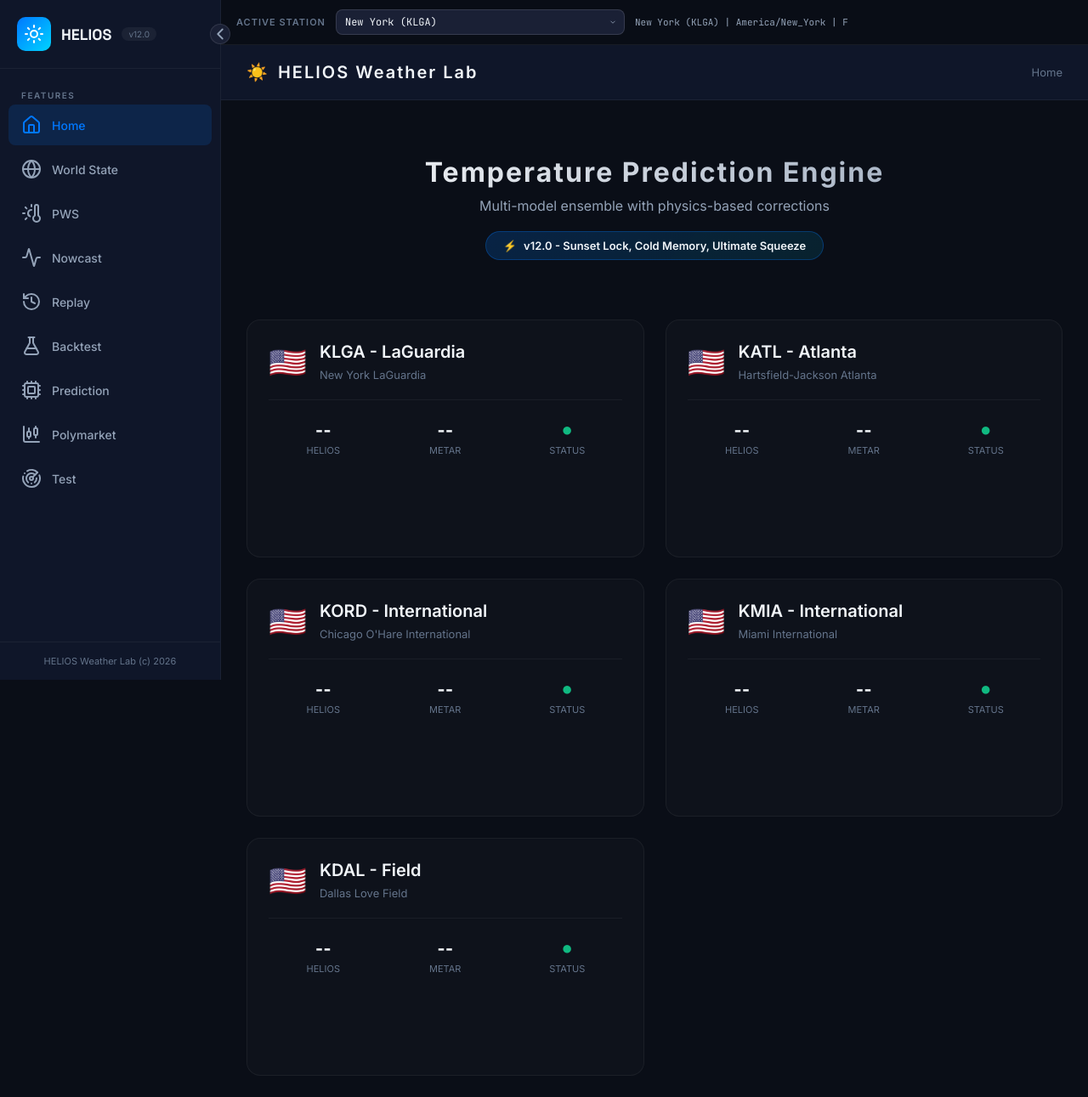
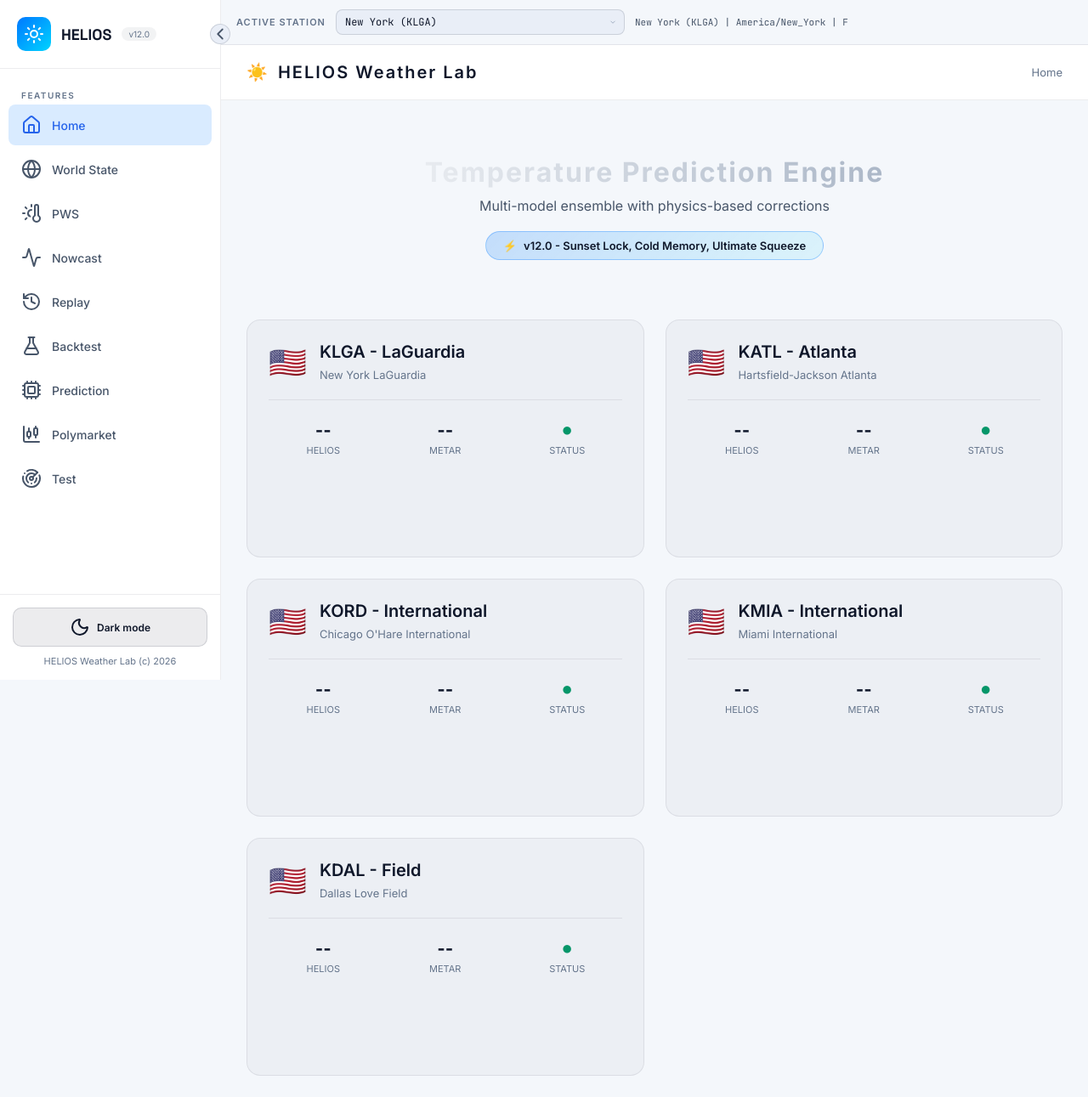
Before and after one commit to anx00/helios, a FastAPI app: page / in a window 1280 px wide. Shown: the whole page at 85% size. Run offline with FastAPI, Linux system fonts and the light colour scheme; data comes from the database, SQL or seed files in the repository; data that the repository does not hold is empty; some libraries are stand-ins or nearby versions.

Commit message:
modo claro

```diff
--- a/static/style.css
+++ b/static/style.css
@@ -1,7 +1,14 @@
 :root {
     --bg-color: #050510;
+    --bg-gradient-a: rgba(255, 140, 0, 0.15);
+    --bg-gradient-b: rgba(0, 191, 255, 0.1);
     --card-bg: rgba(20, 20, 35, 0.6);
+    --card-hover-bg: rgba(24, 24, 40, 0.82);
     --glass-border: rgba(255, 255, 255, 0.1);
+    --surface-border: rgba(255, 255, 255, 0.05);
+    --surface-soft: rgba(255, 255, 255, 0.02);
+    --surface-hover: rgba(255, 255, 255, 0.08);
+    --shadow-color: rgba(0, 0, 0, 0.3);
     --text-primary: #ffffff;
     --text-secondary: #a0a0b0;
     --accent-gold: #FFD700;
@@ -12,16 +19,40 @@
     --font-main: 'Space Grotesk', sans-serif;
 }
 
+:root[data-theme='light'],
+body[data-theme='light'] {
+    --bg-color: #f3f6fb;
+    --bg-gradient-a: rgba(59, 130, 246, 0.12);
+    --bg-gradient-b: rgba(16, 185, 129, 0.08);
+    --card-bg: rgba(255, 255, 255, 0.82);
+    --card-hover-bg: rgba(255, 255, 255, 0.96);
+    --glass-border: rgba(15, 23, 42, 0.08);
+    --surface-border: rgba(15, 23, 42, 0.08);
+    --surface-soft: rgba(15, 23, 42, 0.03);
+    --surface-hover: rgba(15, 23, 42, 0.06);
+    --shadow-color: rgba(15, 23, 42, 0.12);
+    --text-primary: #0f172a;
+    --text-secondary: #475569;
+    --accent-gold: #b45309;
+    --accent-orange: #ea580c;
+    --accent-blue: #2563eb;
+    --accent-green: #059669;
+}
+
 body {
     margin: 0;
     padding: 0;
     background-color: var(--bg-color);
     background-image:
-        radial-gradient(circle at 10% 20%, rgba(255, 140, 0, 0.15) 0%, transparent 20%),
-        radial-gradient(circle at 90% 80%, rgba(0, 191, 255, 0.1) 0%, transparent 20%);
+        radial-gradient(circle at 10% 20%, var(--bg-gradient-a) 0%, transparent 20%),
+        radial-gradient(circle at 90% 80%, var(--bg-gradient-b) 0%, transparent 20%);
     color: var(--text-primary);
     font-family: var(--font-main);
     min-height: 100vh;
+}
+
+body[data-theme='light'] {
+    color-scheme: light;
 }
 
 .app-container {
@@ -38,6 +69,34 @@ header {
     padding: 20px 30px;
     margin-bottom: 40px;
     border-radius: 16px;
+}
+
+.theme-toggle {
+    display: inline-flex;
+    align-items: center;
+    justify-content: center;
+    gap: 8px;
+    border: 1px solid var(--glass-border);
+    background: var(--surface-soft);
+    color: var(--text-primary);
+    border-radius: 999px;
+    padding: 8px 14px;
+    font: inherit;
+    font-size: 13px;
+    font-weight: 600;
+    cursor: pointer;
+    transition: all 0.2s ease;
+}
+
+.theme-toggle:hover {
+    transform: translateY(-1px);
+    border-color: var(--accent-blue);
+    background: var(--surface-hover);
+}
+
+.theme-toggle i {
+    width: 16px;
+    height: 16px;
 }
 
 .logo {
--- /dev/null
+++ b/static/theme.js
@@ -0,0 +1,89 @@
+(function () {
+    const STORAGE_KEY = 'heliosTheme';
+    const THEMES = new Set(['dark', 'light']);
+
+    function getPreferredTheme() {
+        if (typeof window === 'undefined') return 'dark';
+        try {
+            const stored = window.localStorage.getItem(STORAGE_KEY);
+            if (THEMES.has(stored)) return stored;
+        } catch (_) {}
+
+        if (window.matchMedia && window.matchMedia('(prefers-color-scheme: light)').matches) {
+            return 'light';
+        }
+        return 'dark';
+    }
+
+    function setTheme(theme, persist) {
+        const nextTheme = THEMES.has(theme) ? theme : 'dark';
+        const root = document.documentElement;
+        root.dataset.theme = nextTheme;
+        root.style.colorScheme = nextTheme;
+        if (document.body) {
+            document.body.dataset.theme = nextTheme;
+        }
+
+        document.querySelectorAll('[data-theme-toggle]').forEach((button) => {
+            const icon = button.querySelector('[data-theme-icon]');
+            const label = button.querySelector('[data-theme-label]');
+            const isDark = nextTheme === 'dark';
+            const nextLabel = isDark ? 'Light mode' : 'Dark mode';
+
+            button.setAttribute('aria-label', `Switch to ${isDark ? 'light' : 'dark'} mode`);
+            button.title = `Switch to ${isDark ? 'light' : 'dark'} mode`;
+            button.dataset.theme = nextTheme;
+
+            if (icon) {
+                icon.setAttribute('data-lucide', isDark ? 'sun' : 'moon');
+            }
+            if (label) {
+                label.textContent = nextLabel;
+            }
+        });
+
+        if (persist) {
+            try {
+                window.localStorage.setItem(STORAGE_KEY, nextTheme);
+            } catch (_) {}
+        }
+
+        if (window.lucide && typeof window.lucide.createIcons === 'function') {
+            window.lucide.createIcons();
+        }
+
+        return nextTheme;
+    }
+
+    function toggleTheme() {
+        const currentTheme = document.documentElement.dataset.theme || getPreferredTheme();
+        return setTheme(currentTheme === 'dark' ? 'light' : 'dark', true);
+    }
+
+    function init() {
+        setTheme(getPreferredTheme(), false);
+        window.toggleTheme = toggleTheme;
+
+        window.addEventListener('storage', (event) => {
+            if (event.key === STORAGE_KEY && THEMES.has(event.newValue)) {
+                setTheme(event.newValue, false);
+            }
+        });
+    }
+
+    if (document.readyState === 'loading') {
+        document.addEventListener('DOMContentLoaded', init, { once: true });
+    } else {
+        init();
+    }
+
+    window.HeliosTheme = {
+        get() {
+            return document.documentElement.dataset.theme || getPreferredTheme();
+        },
+        set(theme) {
+            return setTheme(theme, true);
+        },
+        toggle: toggleTheme,
+    };
+})();
--- a/templates/base.html
+++ b/templates/base.html
@@ -4,6 +4,20 @@
 <head>
     <meta charset="UTF-8">
     <meta name="viewport" content="width=device-width, initial-scale=1.0">
+    <script>
+        (function () {
+            const storageKey = 'heliosTheme';
+            let theme = null;
+            try {
+                theme = localStorage.getItem(storageKey);
+            } catch (_) {}
+            if (theme !== 'light' && theme !== 'dark') {
+                theme = window.matchMedia && window.matchMedia('(prefers-color-scheme: light)').matches ? 'light' : 'dark';
+            }
+            document.documentElement.dataset.theme = theme;
+            document.documentElement.style.colorScheme = theme;
+        })();
+    </script>
     <title>{% block title %}HELIOS Weather Lab{% endblock %}</title>
     <!-- Fonts -->
     <link rel="preconnect" href="https://fonts.googleapis.com">
@@ -15,6 +29,7 @@
     <script src="https://unpkg.com/lucide@latest"></script>
     <!-- Chart.js -->
     <script src="https://cdn.jsdelivr.net/npm/chart.js"></script>
+    <script src="/static/theme.js" defer></script>
     <!-- Styles -->
     <link href="/static/style.css" rel="stylesheet">
 
@@ -25,6 +40,13 @@
             --bg-primary: #0a0e17;
             --bg-secondary: #0f1629;
             --bg-tertiary: #1a2035;
+            --surface-primary: rgba(255, 255, 255, 0.03);
+            --surface-secondary: rgba(255, 255, 255, 0.05);
+            --surface-tertiary: rgba(255, 255, 255, 0.08);
+            --surface-hover: rgba(255, 255, 255, 0.05);
+            --border-subtle: rgba(255, 255, 255, 0.05);
+            --border-strong: rgba(255, 255, 255, 0.1);
+            --topbar-bg: rgba(10, 14, 23, 0.96);
             --accent-blue: #0078FF;
             --accent-green: #10B981;
             --accent-yellow: #F4D03F;
@@ -32,6 +54,24 @@
             --text-main: #f1f5f9;
             --text-secondary: #94a3b8;
             --text-muted: #64748b;
+            --shadow-color: rgba(0, 0, 0, 0.35);
+        }
+
+        :root[data-theme='light'] {
+            --bg-primary: #f4f7fb;
+            --bg-secondary: #ffffff;
+            --bg-tertiary: #e9eef7;
+            --surface-primary: rgba(15, 23, 42, 0.03);
+            --surface-secondary: rgba(15, 23, 42, 0.05);
+            --surface-tertiary: rgba(15, 23, 42, 0.08);
+            --surface-hover: rgba(15, 23, 42, 0.06);
+            --border-subtle: rgba(15, 23, 42, 0.08);
+            --border-strong: rgba(15, 23, 42, 0.14);
+            --topbar-bg: rgba(244, 247, 251, 0.96);
+            --text-main: #0f172a;
+            --text-secondary: #475569;
+            --text-muted: #64748b;
+            --shadow-color: rgba(15, 23, 42, 0.12);
         }
 
         * {
@@ -52,7 +92,7 @@
         select {
             background: var(--bg-tertiary);
             color: var(--text-main);
-            border: 1px solid rgba(255, 255, 255, 0.12);
+            border: 1px solid var(--border-strong);
             border-radius: 8px;
             padding: 7px 28px 7px 10px;
             font-size: 12px;
@@ -85,7 +125,7 @@
         .sidebar {
             width: var(--sidebar-width);
             background: var(--bg-secondary);
-            border-right: 1px solid rgba(255, 255, 255, 0.05);
+            border-right: 1px solid var(--border-subtle);
             display: flex;
             flex-direction: column;
             position: fixed;
@@ -190,7 +230,7 @@
 
         .sidebar.collapsed .nav-station .nav-item:hover {
             opacity: 1;
-            background: rgba(255, 255, 255, 0.05);
+            background: var(--surface-hover);
         }
 
         .sidebar.collapsed .nav-station .nav-item.active {
@@ -214,7 +254,7 @@
 
         .sidebar-header {
             padding: 20px;
-            border-bottom: 1px solid rgba(255, 255, 255, 0.05);
+            border-bottom: 1px solid var(--border-subtle);
             display: flex;
             align-items: center;
             gap: 12px;
@@ -243,7 +283,7 @@
         .sidebar-version {
             font-size: 10px;
             color: var(--text-muted);
-            background: rgba(255, 255, 255, 0.05);
+            background: var(--surface-secondary);
             padding: 2px 8px;
             border-radius: 10px;
             white-space: nowrap;
@@ -258,7 +298,7 @@
             width: 24px;
             height: 24px;
             background: var(--bg-tertiary);
-            border: 1px solid rgba(255, 255, 255, 0.1);
+            border: 1px solid var(--border-strong);
             border-radius: 50%;
             display: flex;
             align-items: center;
@@ -310,8 +350,8 @@
             margin: 4px 6px 16px;
             padding: 12px;
             border-radius: 10px;
-            border: 1px solid rgba(255, 255, 255, 0.07);
-            background: rgba(255, 255, 255, 0.02);
+            border: 1px solid var(--border-subtle);
+            background: var(--surface-primary);
         }
 
         .sidebar-station-label {
@@ -354,7 +394,7 @@
         }
 
         .nav-item:hover {
-            background: rgba(255, 255, 255, 0.05);
+            background: var(--surface-hover);
             color: var(--text-main);
         }
 
@@ -373,7 +413,7 @@
         /* Station Submenu */
         .nav-station {
             margin-left: 10px;
-            border-left: 2px solid rgba(255, 255, 255, 0.1);
+            border-left: 2px solid var(--border-strong);
             padding-left: 15px;
             transition: all 0.3s;
         }
@@ -398,7 +438,7 @@
         }
 
         .station-header:hover {
-            background: rgba(255, 255, 255, 0.03);
+            background: var(--surface-hover);
         }
 
         .station-header .station-flag {
@@ -418,12 +458,51 @@
         /* Sidebar Footer */
         .sidebar-footer {
             padding: 15px;
-            border-top: 1px solid rgba(255, 255, 255, 0.05);
+            border-top: 1px solid var(--border-subtle);
             font-size: 11px;
             color: var(--text-muted);
             text-align: center;
             white-space: nowrap;
             overflow: hidden;
+            display: flex;
+            flex-direction: column;
+            gap: 10px;
+        }
+
+        .theme-toggle {
+            display: inline-flex;
+            align-items: center;
+            justify-content: center;
+            gap: 8px;
+            width: 100%;
+            border: 1px solid var(--border-strong);
+            background: var(--surface-tertiary);
+            color: var(--text-main);
+            border-radius: 10px;
+            padding: 10px 12px;
+            font: inherit;
+            font-size: 12px;
+            font-weight: 600;
+            cursor: pointer;
+            transition: all 0.2s ease;
+        }
+
+        .theme-toggle:hover {
+            background: var(--surface-hover);
+            border-color: var(--accent-blue);
+        }
+
+        .theme-toggle i {
+            width: 14px;
+            height: 14px;
+        }
+
+        .sidebar.collapsed .theme-toggle {
+            padding: 10px;
+        }
+
+        .sidebar.collapsed .theme-toggle span {
+            display: none;
         }
 
         /* ============================================
@@ -451,8 +530,8 @@
             position: sticky;
             top: 0;
             z-index: 900;
-            background: rgba(10, 14, 23, 0.96);
-            border-bottom: 1px solid rgba(255, 255, 255, 0.06);
+            background: var(--topbar-bg);
+            border-bottom: 1px solid var(--border-subtle);
             backdrop-filter: blur(8px);
         }
 
@@ -508,7 +587,7 @@
         .page-header {
             padding: 20px 30px;
             background: var(--bg-secondary);
-            border-bottom: 1px solid rgba(255, 255, 255, 0.05);
+            border-bottom: 1px solid var(--border-subtle);
             display: flex;
             align-items: center;
             justify-content: space-between;
@@ -548,8 +627,8 @@
            UTILITIES
         ============================================ */
         .glass-panel {
-            background: rgba(255, 255, 255, 0.02);
-            border: 1px solid rgba(255, 255, 255, 0.05);
+            background: var(--surface-primary);
+            border: 1px solid var(--border-subtle);
             border-radius: 12px;
             backdrop-filter: blur(10px);
         }
@@ -614,6 +693,10 @@
         </nav>
 
         <div class="sidebar-footer">
+            <button class="theme-toggle" type="button" onclick="toggleTheme()" data-theme-toggle aria-label="Switch theme">
+                <i data-lucide="sun" data-theme-icon></i>
+                <span data-theme-label>Light mode</span>
+            </button>
             <span>HELIOS Weather Lab (c) 2026</span>
         </div>
     </aside>
--- a/templates/home.html
+++ b/templates/home.html
@@ -21,8 +21,8 @@
         }
 
         .station-card {
-            background: rgba(255, 255, 255, 0.02);
-            border: 1px solid rgba(255, 255, 255, 0.05);
+            background: var(--surface-primary);
+            border: 1px solid var(--border-subtle);
             border-radius: 16px;
             padding: 25px;
             transition: all 0.3s;
@@ -34,7 +34,7 @@
         .station-card:hover {
             border-color: var(--accent-blue);
             transform: translateY(-4px);
-            box-shadow: 0 10px 40px rgba(0, 120, 255, 0.1);
+            box-shadow: 0 10px 40px var(--shadow-color);
         }
 
         .station-card-header {
@@ -64,7 +64,7 @@
             grid-template-columns: repeat(3, 1fr);
             gap: 15px;
             padding-top: 20px;
-            border-top: 1px solid rgba(255, 255, 255, 0.05);
+            border-top: 1px solid var(--border-subtle);
         }
 
         .stat-item {
```
Also changed, not shown: other parts of static/style.css (+14 -14 lines), templates/index.html (+19 -0 lines).
